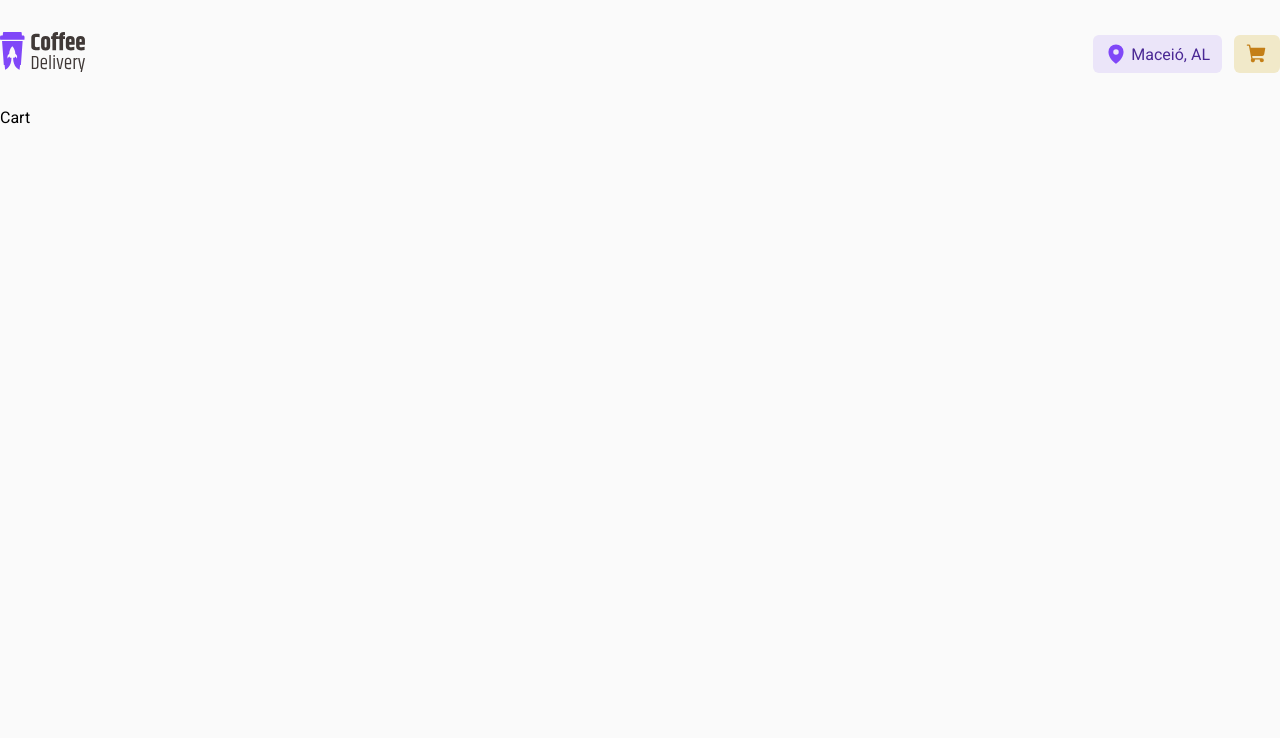
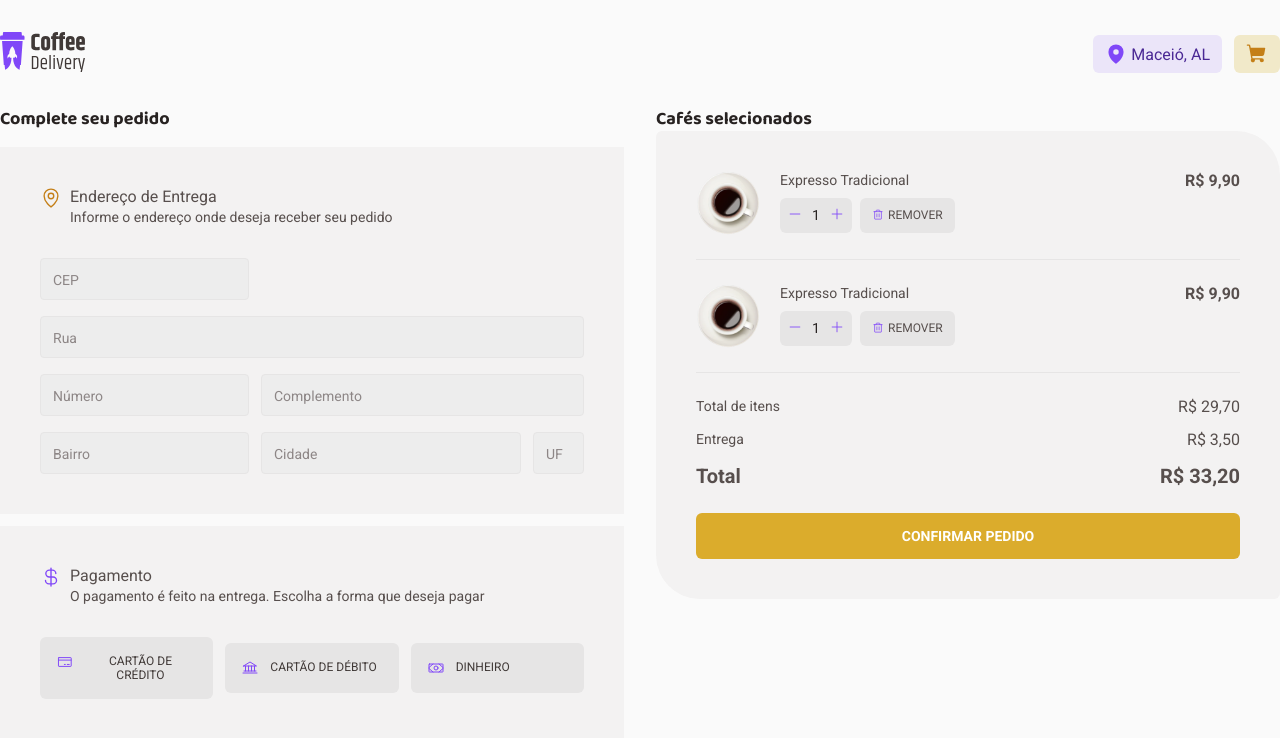
Before and after one commit to Newton-Duarte/coffee-delivery, a React (Vite) app: page /cart in a window 1280 px wide. Shown: the top 738 px of the page. Built offline with nearby package versions, Linux system fonts and the light colour scheme.

Commit message:
feat: implement cart page

```diff
--- a/src/components/BaseButton/index.tsx
+++ b/src/components/BaseButton/index.tsx
@@ -10,4 +10,8 @@ export const BaseButton = styled.button`
   align-items: center;
   gap: 0.25rem;
   cursor: pointer;
+
+  &:not(:disabled):hover {
+    background: ${(props) => props.theme.baseHover};
+  }
 `
--- a/src/pages/Cart/index.tsx
+++ b/src/pages/Cart/index.tsx
@@ -1,3 +1,142 @@
+import {
+  Bank,
+  CreditCard,
+  CurrencyDollar,
+  MapPin,
+  Money,
+  Trash,
+} from 'phosphor-react'
+import { Title } from '../../components/Title'
+import { Text } from '../../components/Text'
+
+import cafeImg from '../../assets/cafe-americano.png'
+
+import * as S from './styles'
+import { InputNumber } from '../../components/InputNumber'
+
 export function Cart() {
-  return <div>Cart</div>
+  return (
+    <S.Container>
+      <S.CompleteOrder>
+        <Title variant="xs">Complete seu pedido</Title>
+        <S.DeliveryAddress>
+          <S.SectionHeader>
+            <MapPin size={22} />
+            <div>
+              <Text variant="md">Endereço de Entrega</Text>
+              <Text variant="sm">
+                Informe o endereço onde deseja receber seu pedido
+              </Text>
+            </div>
+          </S.SectionHeader>
+          <form>
+            <input type="text" placeholder="CEP" />
+            <input type="text" placeholder="Rua" className="form-control" />
+            <S.FormRow>
+              <input type="text" placeholder="Número" />
+              <input
+                type="text"
+                placeholder="Complemento"
+                className="form-control"
+              />
+            </S.FormRow>
+            <S.FormRow>
+              <input type="text" placeholder="Bairro" />
+              <input
+                type="text"
+                placeholder="Cidade"
+                className="form-control"
+              />
+              <input type="text" placeholder="UF" className="uf" />
+            </S.FormRow>
+          </form>
+        </S.DeliveryAddress>
+        <S.Payment>
+          <S.SectionHeader>
+            <CurrencyDollar size={22} />
+            <div>
+              <Text variant="md">Pagamento</Text>
+              <Text variant="sm">
+                O pagamento é feito na entrega. Escolha a forma que deseja pagar
+              </Text>
+            </div>
+          </S.SectionHeader>
+          <S.PaymentTypes>
+            <S.PaymentButton>
+              <CreditCard size={16} />
+              Cartão de crédito
+            </S.PaymentButton>
+            <S.PaymentButton>
+              <Bank size={16} />
+              Cartão de débito
+            </S.PaymentButton>
+            <S.PaymentButton>
+              <Money size={16} />
+              Dinheiro
+            </S.PaymentButton>
+          </S.PaymentTypes>
+        </S.Payment>
+      </S.CompleteOrder>
+      <S.Order>
+        <Title variant="xs">Cafés selecionados</Title>
+        <S.OrderItems>
+          <S.OrderItem>
+            <div>
+              <img src={cafeImg} alt="" />
+              <div>
+                <Text>Expresso Tradicional</Text>
+                <div>
+                  <InputNumber />
+                  <S.RemoveButton>
+                    <Trash />
+                    Remover
+                  </S.RemoveButton>
+                </div>
+              </div>
+            </div>
+            <Text variant="md" fontWeight="bold">
+              R$ 9,90
+            </Text>
+          </S.OrderItem>
+          <S.OrderItem>
+            <div>
+              <img src={cafeImg} alt="" />
+              <div>
+                <Text>Expresso Tradicional</Text>
+                <div>
+                  <InputNumber />
+                  <S.RemoveButton>
+                    <Trash />
+                    Remover
+                  </S.RemoveButton>
+                </div>
+              </div>
+            </div>
+            <Text variant="md" fontWeight="bold">
+              R$ 9,90
+            </Text>
+          </S.OrderItem>
+          <S.Total>
+            <div>
+              <Text variant="sm">Total de itens</Text>
+              <Text variant="md">R$ 29,70</Text>
+            </div>
+            <div>
+              <Text variant="sm">Entrega</Text>
+              <Text variant="md">R$ 3,50</Text>
+            </div>
+            <div>
+              <Text variant="lg" fontWeight="bold">
+                Total
+              </Text>
+              <Text variant="lg" fontWeight="bold">
+                R$ 33,20
+              </Text>
+            </div>
+          </S.Total>
+          <S.ConfirmButton>Confirmar Pedido</S.ConfirmButton>
+        </S.OrderItems>
+      </S.Order>
+    </S.Container>
+  )
 }
--- a/src/pages/Cart/styles.ts
+++ b/src/pages/Cart/styles.ts
@@ -1,3 +1,193 @@
 import styled from 'styled-components'
+import { BaseButton } from '../../components/BaseButton'
 
-export const Container = styled.div``
+export const Container = styled.div`
+  max-width: 90rem;
+  margin: 0 auto;
+  display: grid;
+  grid-template-columns: 1fr 1fr;
+  gap: 2rem;
+`
+
+export const CompleteOrder = styled.div``
+
+export const DeliveryAddress = styled.div`
+  padding: 2.5rem;
+  background: ${(props) => props.theme.baseCard};
+  margin-top: 1rem;
+  margin-bottom: 0.75rem;
+
+  form {
+    margin-top: 2rem;
+
+    input {
+      border: 1px solid ${(props) => props.theme.baseButton};
+      background: ${(props) => props.theme.baseInput};
+      height: 2.625rem;
+      border-radius: 4px;
+      padding: 0.75rem;
+
+      &::placeholder {
+        color: ${(props) => props.theme.baseLabel};
+        font-size: 0.875rem;
+      }
+
+      &.form-control {
+        width: 100%;
+        flex-grow: 1;
+      }
+
+      &.uf {
+        width: 15%;
+      }
+    }
+
+    > input + input {
+      margin-top: 1rem;
+    }
+  }
+`
+
+export const FormRow = styled.div`
+  display: flex;
+  gap: 0.75rem;
+  margin-top: 1rem;
+`
+
+export const SectionHeader = styled.div`
+  display: flex;
+  gap: 0.5rem;
+  border-radius: 6px;
+
+  svg {
+    color: ${(props) => props.theme.yellowDark};
+  }
+`
+
+export const Payment = styled.div`
+  padding: 2.5rem;
+  background: ${(props) => props.theme.baseCard};
+
+  > div > svg {
+    color: ${(props) => props.theme.purple};
+  }
+`
+
+export const PaymentTypes = styled.div`
+  display: flex;
+  align-items: center;
+  gap: 0.75rem;
+  margin-top: 2rem;
+`
+
+export const PaymentButton = styled.button`
+  display: flex;
+  align-items: flex;
+  flex: 1;
+  gap: 0.75rem;
+  padding: 1rem;
+  border-radius: 6px;
+  text-transform: uppercase;
+  font-size: 0.75rem;
+  outline: none;
+  border: 1px solid transparent;
+  cursor: pointer;
+  background: ${(props) => props.theme.baseButton};
+  color: ${(props) => props.theme.baseSubtitle};
+
+  svg {
+    color: ${(props) => props.theme.purple};
+  }
+
+  &:not(:disabled):hover {
+    background: ${(props) => props.theme.baseHover};
+  }
+
+  &.active {
+    background: ${(props) => props.theme.purpleLight};
+    border-color: ${(props) => props.theme.purple};
+  }
+`
+
+export const Order = styled.div`
+  align-self: start;
+`
+
+export const OrderItems = styled.div`
+  background: ${(props) => props.theme.baseCard};
+  border-radius: 6px 44px 6px 44px;
+  padding: 2.5rem;
+`
+
+export const OrderItem = styled.div`
+  display: flex;
+  justify-content: space-between;
+
+  & + div {
+    border-top: 1px solid ${(props) => props.theme.baseButton};
+    margin-top: 1.5rem;
+    padding-top: 1.5rem;
+  }
+
+  > div {
+    display: flex;
+
+    img {
+      width: 4rem;
+      height: 4rem;
+      margin-right: 1.25rem;
+    }
+
+    > div {
+      p {
+        margin-bottom: 0.5rem;
+      }
+
+      > div {
+        display: flex;
+        gap: 0.5rem;
+      }
+    }
+  }
+`
+
+export const RemoveButton = styled(BaseButton)`
+  font-size: 0.75rem;
+  text-transform: uppercase;
+  color: ${(props) => props.theme.baseText};
+
+  svg {
+    color: ${(props) => props.theme.purple};
+  }
+`
+
+export const Total = styled.div`
+  margin-bottom: 1.5rem;
+
+  > div {
+    display: flex;
+    justify-content: space-between;
+
+    & + div {
+      margin-top: 0.75rem;
+    }
+  }
+`
+
+export const ConfirmButton = styled(BaseButton)`
+  width: 100%;
+  height: 2.875rem;
+  padding: 1rem;
+  background: ${(props) => props.theme.yellow};
+  color: ${(props) => props.theme.white};
+  text-transform: uppercase;
+  text-align: center;
+  justify-content: center;
+  font-size: 0.875rem;
+  font-weight: bold;
+  border-radius: 6px;
+
+  &:not(:disabled):hover {
+    background: ${(props) => props.theme.yellowDark};
+  }
+`
```
